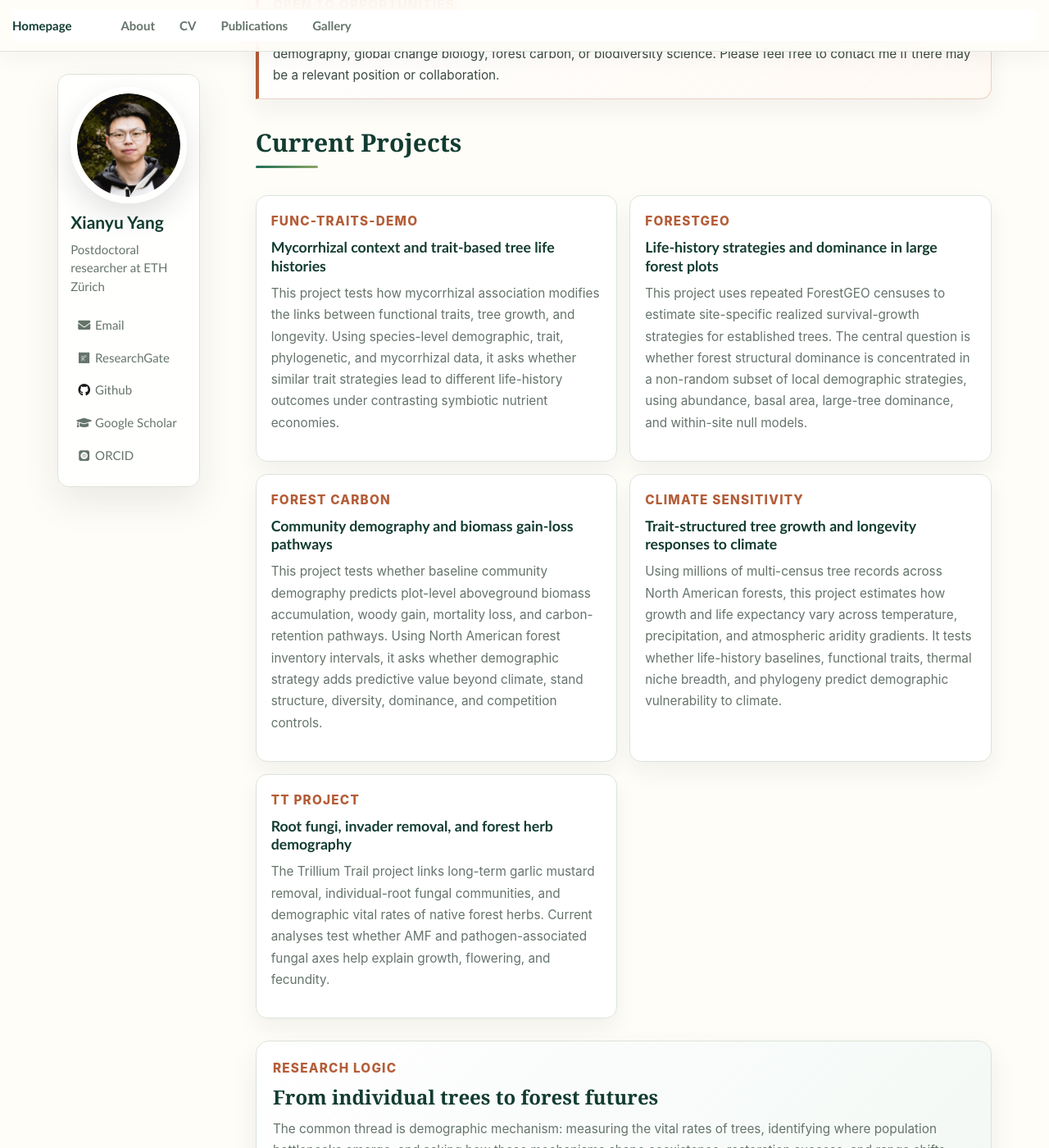
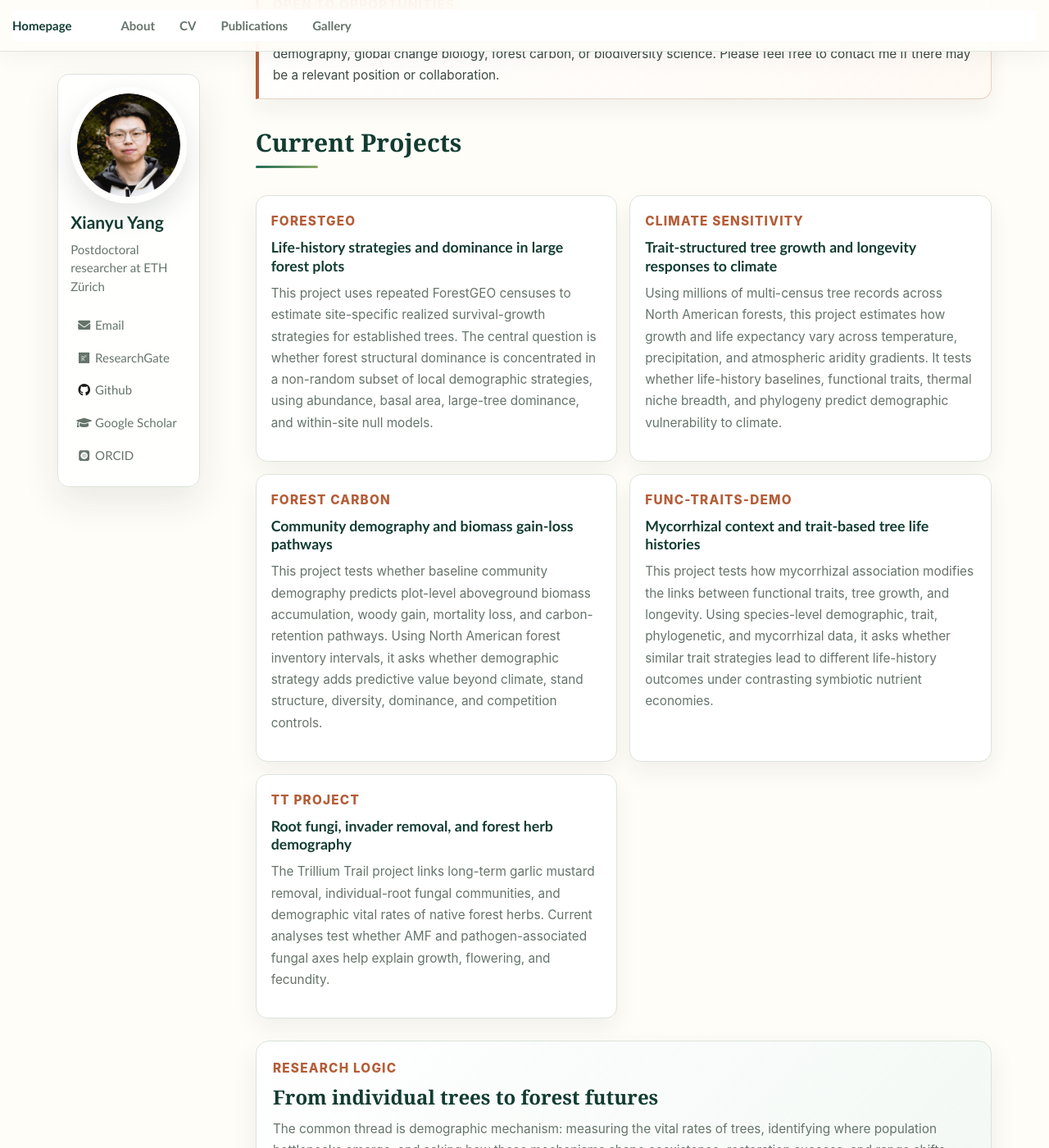
Before and after one commit to Xianyu-Yang/xianyu-yang.github.io, a Jekyll site: the page built from _pages/home.md, in a window 1280 px wide and 1400 px high, scrolled down 899 px. Shown: the whole window at 82% size. Built offline with Jekyll 4.4.1, drawn with Linux system fonts in a browser that asks for light colours; some web fonts are replaced; part of the change alters nothing that is shown.

Commit message:
Reorder homepage projects

```diff
--- a/_pages/home.md
+++ b/_pages/home.md
@@ -32,14 +32,14 @@ author_profile: true
 
 <div class="project-overview-grid">
   <article>
-    <p class="project-kicker">Func-traits-Demo</p>
-    <h3>Mycorrhizal context and trait-based tree life histories</h3>
-    <p>This project tests how mycorrhizal association modifies the links between functional traits, tree growth, and longevity. Using species-level demographic, trait, phylogenetic, and mycorrhizal data, it asks whether similar trait strategies lead to different life-history outcomes under contrasting symbiotic nutrient economies.</p>
-  </article>
-  <article>
     <p class="project-kicker">ForestGEO</p>
     <h3>Life-history strategies and dominance in large forest plots</h3>
     <p>This project uses repeated ForestGEO censuses to estimate site-specific realized survival-growth strategies for established trees. The central question is whether forest structural dominance is concentrated in a non-random subset of local demographic strategies, using abundance, basal area, large-tree dominance, and within-site null models.</p>
+  </article>
+  <article>
+    <p class="project-kicker">Climate sensitivity</p>
+    <h3>Trait-structured tree growth and longevity responses to climate</h3>
+    <p>Using millions of multi-census tree records across North American forests, this project estimates how growth and life expectancy vary across temperature, precipitation, and atmospheric aridity gradients. It tests whether life-history baselines, functional traits, thermal niche breadth, and phylogeny predict demographic vulnerability to climate.</p>
   </article>
   <article>
     <p class="project-kicker">Forest carbon</p>
@@ -47,9 +47,9 @@ author_profile: true
     <p>This project tests whether baseline community demography predicts plot-level aboveground biomass accumulation, woody gain, mortality loss, and carbon-retention pathways. Using North American forest inventory intervals, it asks whether demographic strategy adds predictive value beyond climate, stand structure, diversity, dominance, and competition controls.</p>
   </article>
   <article>
-    <p class="project-kicker">Climate sensitivity</p>
-    <h3>Trait-structured tree growth and longevity responses to climate</h3>
-    <p>Using millions of multi-census tree records across North American forests, this project estimates how growth and life expectancy vary across temperature, precipitation, and atmospheric aridity gradients. It tests whether life-history baselines, functional traits, thermal niche breadth, and phylogeny predict demographic vulnerability to climate.</p>
+    <p class="project-kicker">Func-traits-Demo</p>
+    <h3>Mycorrhizal context and trait-based tree life histories</h3>
+    <p>This project tests how mycorrhizal association modifies the links between functional traits, tree growth, and longevity. Using species-level demographic, trait, phylogenetic, and mycorrhizal data, it asks whether similar trait strategies lead to different life-history outcomes under contrasting symbiotic nutrient economies.</p>
   </article>
   <article>
     <p class="project-kicker">TT Project</p>
```
